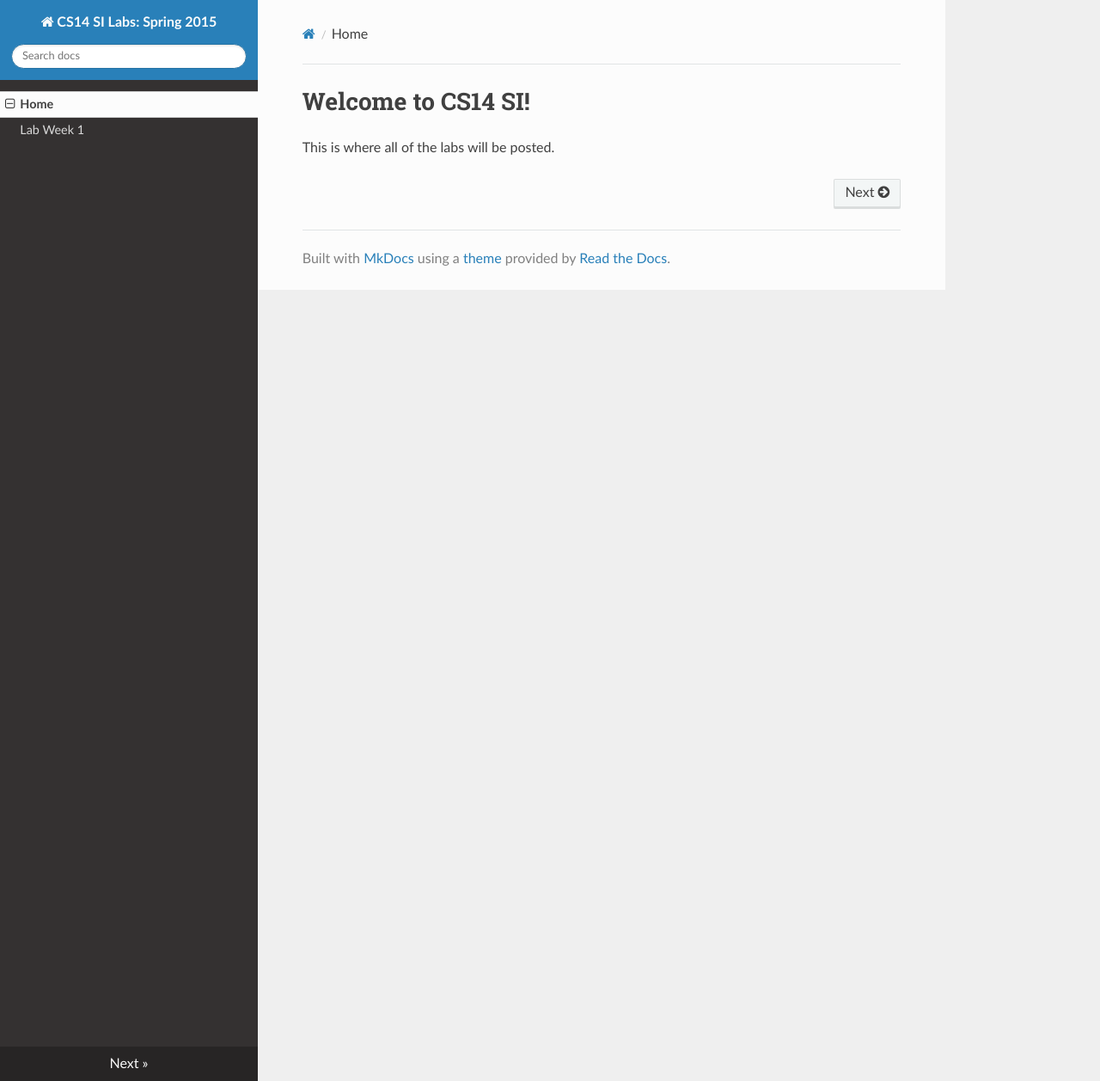
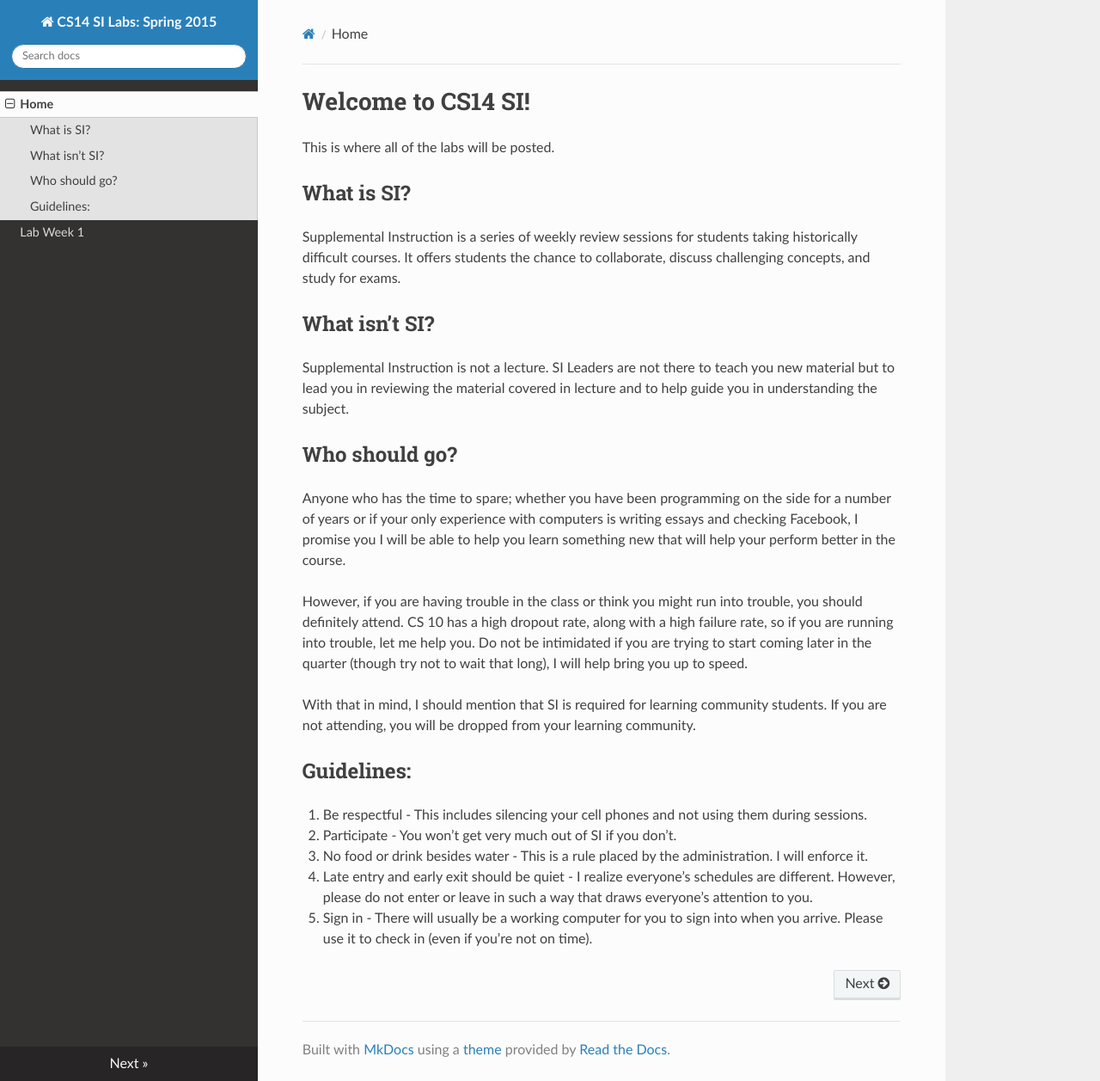
Before and after one commit to cs-si-ucr/CS14-Spring15, an MkDocs documentation site: the page built from docs/index.md, in a window 1280 px wide and 1257 px high. Shown: the whole window at 86% size. Built offline with MkDocs 1.6.1, drawn with Linux system fonts in a browser that asks for light colours; nearby versions of some CDN libraries; old or Windows-style settings are respelled for this version of MkDocs.

Commit message:
added syllabus to index

```diff
--- a/docs/index.md
+++ b/docs/index.md
@@ -1,3 +1,47 @@
 Welcome to CS14 SI!
 ===================
 This is where all of the labs will be posted.
+
+What is SI?
+-----------
+Supplemental Instruction is a series of weekly review sessions for students
+taking historically difficult courses. It offers students the chance to
+collaborate, discuss challenging concepts, and study for exams.
+
+What isn’t SI?
+--------------
+Supplemental Instruction is not a lecture. SI Leaders are not there to teach you new material but to lead you in reviewing the material covered in lecture
+and to help guide you in understanding the subject.
+
+Who should go?
+--------------
+Anyone who has the time to spare; whether you have been programming on the
+side for a number of years or if your only experience with computers is
+writing essays and checking Facebook, I promise you I will be able to help you
+learn something new that will help your perform better in the course.
+
+However, if you are having trouble in the class or think you might run into
+trouble, you should definitely attend. CS 10 has a high dropout rate, along
+with a high failure rate, so if you are running into trouble, let me help you.
+Do not be intimidated if you are trying to start coming later in the quarter
+(though try not to wait that long), I will help bring you up to speed.
+
+With that in mind, I should mention that SI is required for learning community
+students. If you are not attending, you will be dropped from your learning
+community.
+
+Guidelines:
+-----------
+1. Be respectful - This includes silencing your cell phones
+and not using them during sessions.
+2. Participate - You won’t get very much out of SI if you
+don’t.
+3. No food or drink besides water - This is a rule placed
+by the administration. I will enforce it.
+4. Late entry and early exit should be quiet - I realize
+everyone’s schedules are different. However, please do not
+enter or leave in such a way that draws everyone’s
+attention to you.
+5. Sign in - There will usually be a working computer for
+you to sign into when you arrive. Please use it to check in
+(even if you’re not on time).
```
